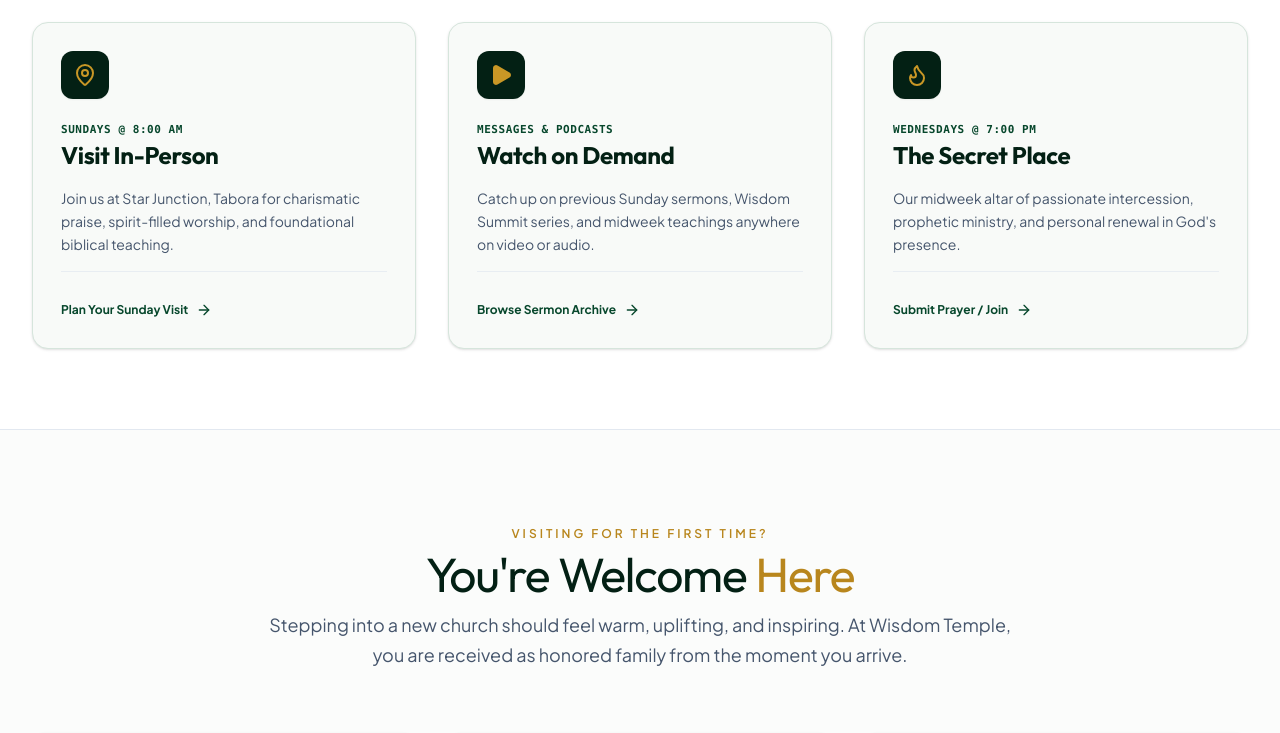
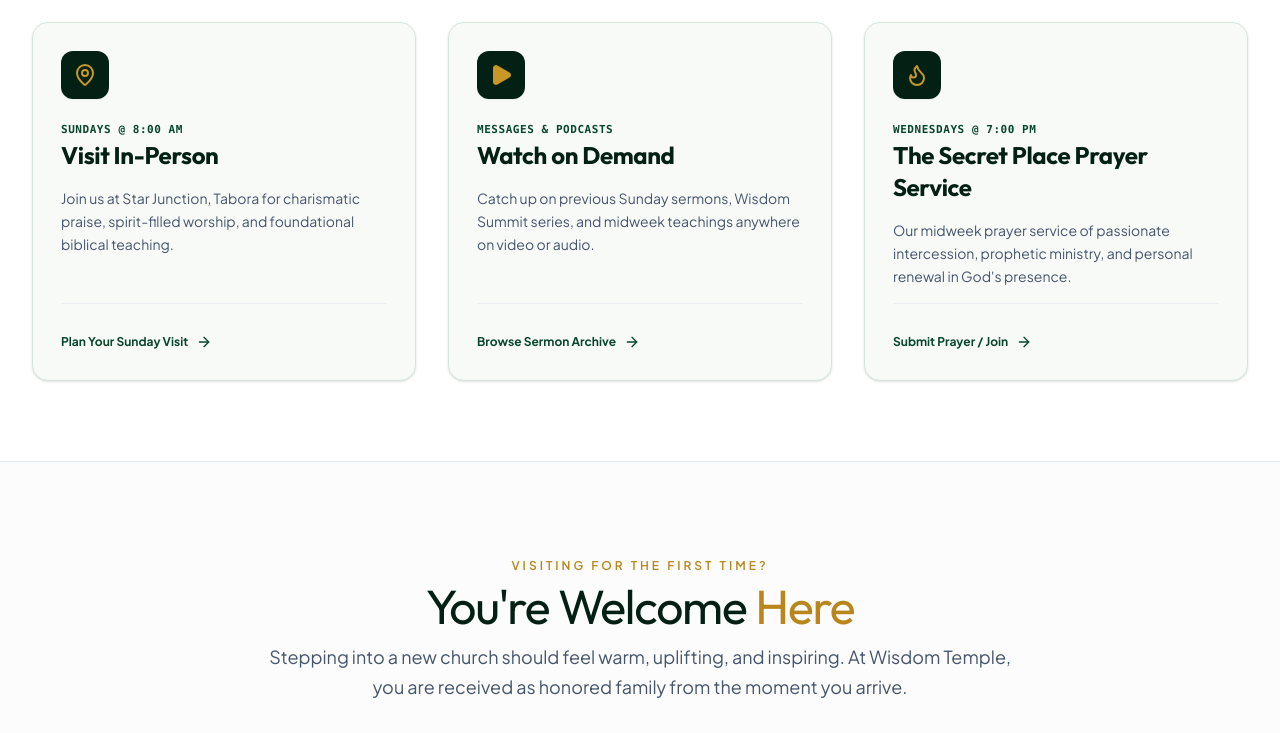
Before and after one commit to alfredtackiequaye-del/Wisdom-Temple-Website, a React (Vite) app: page / in a window 1280 px wide. Shown: the part 1060-1793 px from the top of the page. Built offline with nearby package versions, Linux system fonts and the light colour scheme; a web font is replaced by a local one.

Commit message:
refactor: rename "The Secret Place" to "The Secret Place Prayer Service"
Update nomenclature across data and UI components to provide better clarity regarding the midweek service offerings.

```diff
--- a/src/data/churchData.ts
+++ b/src/data/churchData.ts
@@ -30,11 +30,11 @@ export const CHURCH_INFO = {
       description: 'A vibrant encounter with uplifting praise, charismatic worship, and foundational biblical teaching.',
     },
     midweek: {
-      name: 'The Secret Place',
+      name: 'The Secret Place Prayer Service',
       subtitle: 'A Time of Prayer, Worship and Encounter',
       time: '7:00 PM',
       day: 'Every Wednesday',
-      description: 'Our midweek altar of fervent prayer, prophetic ministry, and personal spiritual renewal.',
+      description: 'Our midweek prayer service of fervent prayer, prophetic ministry, and personal spiritual renewal.',
     },
   },
   social: {
@@ -412,12 +412,12 @@ export const INITIAL_CHURCH_PHOTOS: ChurchPhoto[] = [
   },
   {
     id: 'photo-2',
-    title: 'Midweek Altar: The Secret Place',
+    title: 'The Secret Place Prayer Service',
     event: 'The Secret Place',
     category: 'Worship & Prayer',
     date: 'September 2026',
     imageUrl: '/secret_place_banner.jpg',
-    caption: 'Our sacred Wednesday night altar of travailing prayer, prophetic ministry, and personal spiritual renewal.',
+    caption: 'Our sacred Wednesday night prayer service of fervent prayer, prophetic ministry, and personal spiritual renewal.',
     location: 'Main Auditorium Altar',
     featured: true,
   },
--- a/src/views/GrowView.tsx
+++ b/src/views/GrowView.tsx
@@ -113,7 +113,7 @@ export const GrowView: React.FC<GrowViewProps> = ({ onNavigate }) => {
               <div className="w-12 h-12 rounded-xl bg-[#eef6f1] text-[#07472c] border border-[#c2decc] flex items-center justify-center">
                 <Flame className="w-6 h-6 text-[#c99726]" />
               </div>
-              <h3 className="text-lg font-bold text-[#032014] font-serif-title">The Secret Place Altar</h3>
+              <h3 className="text-lg font-bold text-[#032014] font-serif-title">The Secret Place Prayer Service</h3>
               <p className="text-xs text-slate-600 leading-relaxed">
                 Building stamina in tongues, midnight vigils, fasting, and biblical intercession for your family and nation.
               </p>
--- a/src/views/HomeView.tsx
+++ b/src/views/HomeView.tsx
@@ -331,11 +331,11 @@ export const HomeView: React.FC<HomeViewProps> = ({
                     WEDNESDAYS @ 7:00 PM
                   </span>
                   <h3 className="text-2xl font-bold text-[#032014] font-serif-title">
-                    The Secret Place
+                    The Secret Place Prayer Service
                   </h3>
                 </div>
                 <p className="text-xs sm:text-sm text-slate-600 leading-relaxed">
-                  Our midweek altar of passionate intercession, prophetic ministry, and personal renewal in God's presence.
+                  Our midweek prayer service of passionate intercession, prophetic ministry, and personal renewal in God's presence.
                 </p>
               </div>
               <div className="pt-6 mt-4 border-t border-slate-200/70">
@@ -460,7 +460,7 @@ export const HomeView: React.FC<HomeViewProps> = ({
                     </div>
                     <div className="flex items-center space-x-2.5">
                       <div className="w-4 h-4 rounded-full bg-emerald-100 text-emerald-800 flex items-center justify-center shrink-0 font-bold text-[10px]">✓</div>
-                      <span className="font-medium text-slate-800">The Secret Place midweek prophetic prayer altar</span>
+                      <span className="font-medium text-slate-800">The Secret Place midweek prayer service</span>
                     </div>
                   </div>
                 </div>
```
